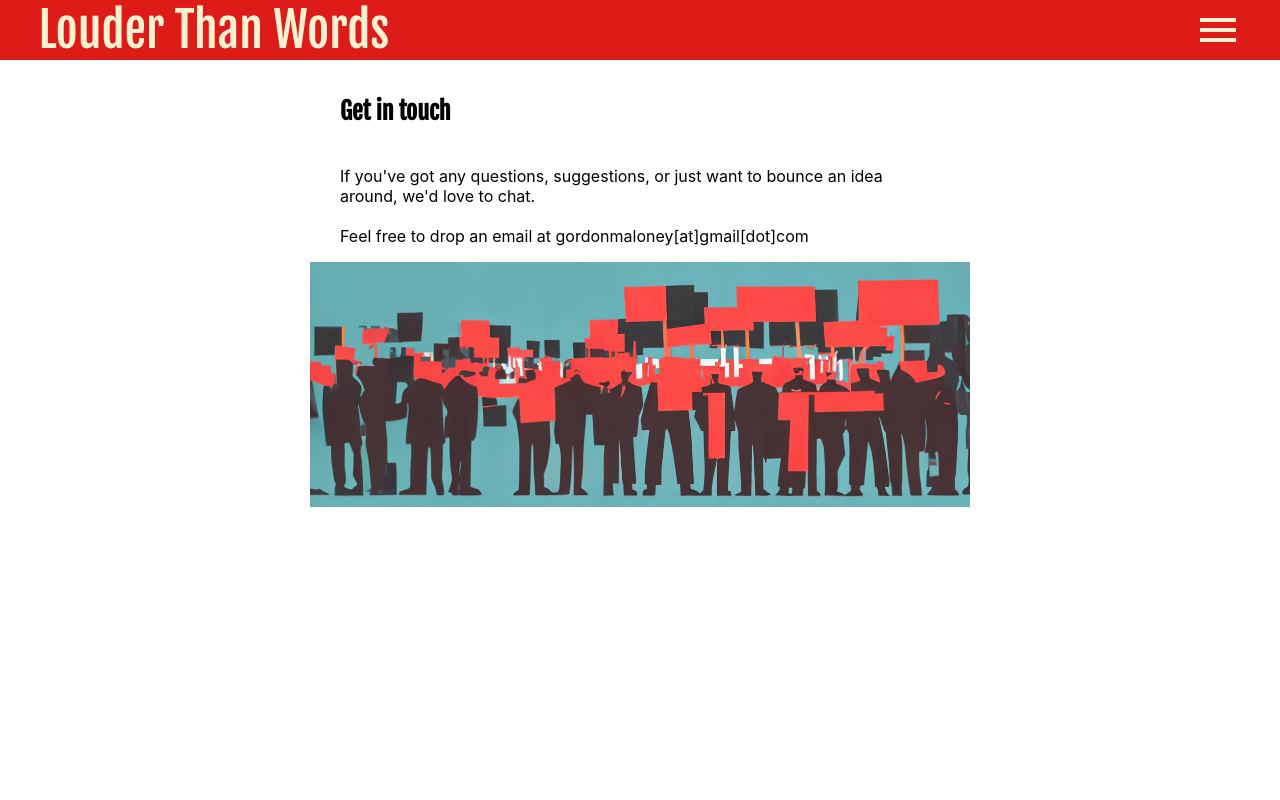
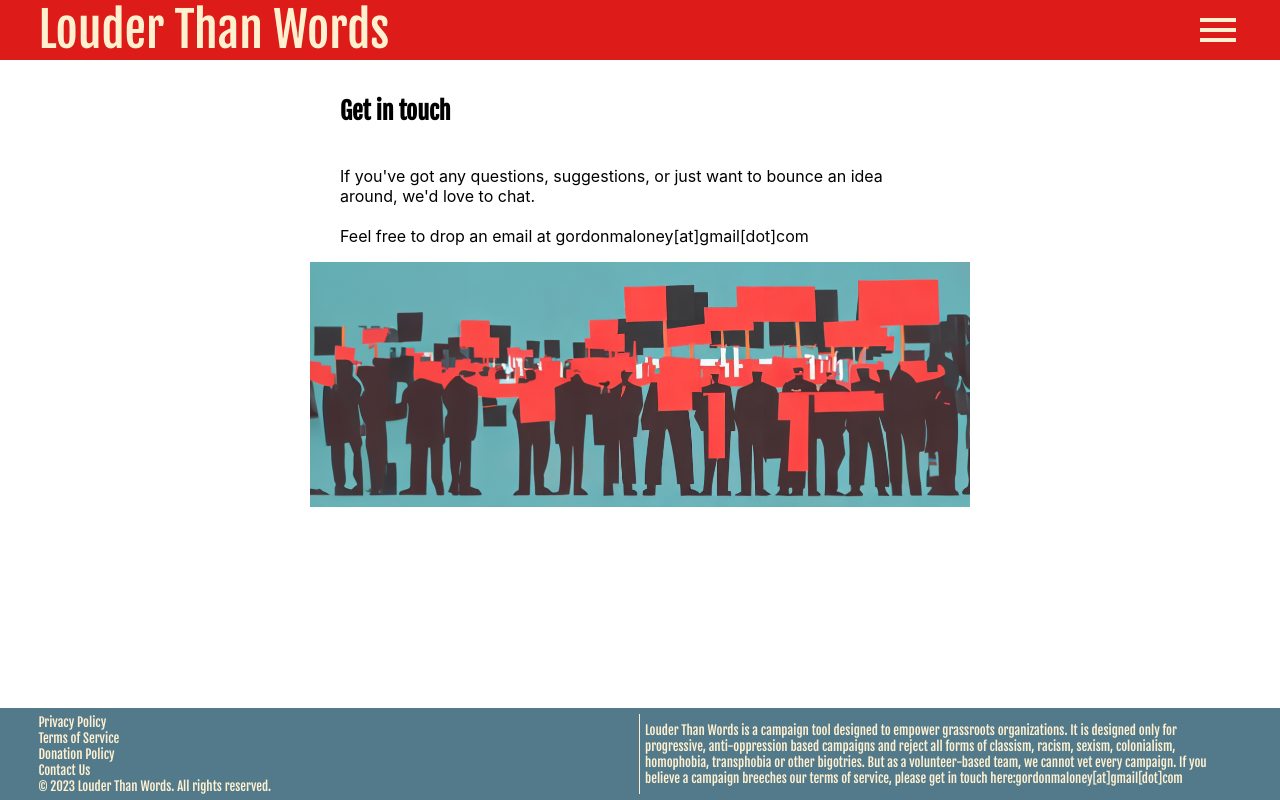
Before and after one commit to gordonmaloney/louderthanwords, a React (Create React App) app: page /contact in a window 1280 px wide. Built offline with nearby package versions, Linux system fonts and the light colour scheme.

Commit message:
fix scroll issue on landing, fix overlapping labels

```diff
--- a/src/App.js
+++ b/src/App.js
@@ -43,7 +43,7 @@ const App = () => {
   }, []);
 
   return (
-    <>
+    <div className="pageContainer">
       <Helmet>
         <title>Louder Than Words</title>
         <meta name="description" content="Demand action - make impact" />
@@ -80,7 +80,7 @@ const App = () => {
 
         <Footer />
       </BrowserRouter>{" "}
-    </>
+    </div>
   );
 };
 
--- a/src/index.css
+++ b/src/index.css
@@ -149,7 +149,8 @@ overflow: hidden !important;
 }
 
 .footer {
-  transform: translate(0, -100%);
+transform: translate(0, -100%);
+
   width: 94%;
   background-color: #537A8B;
   font-family: "Fjalla One";
```
Lines whose indentation alone changed are shown as unchanged.
